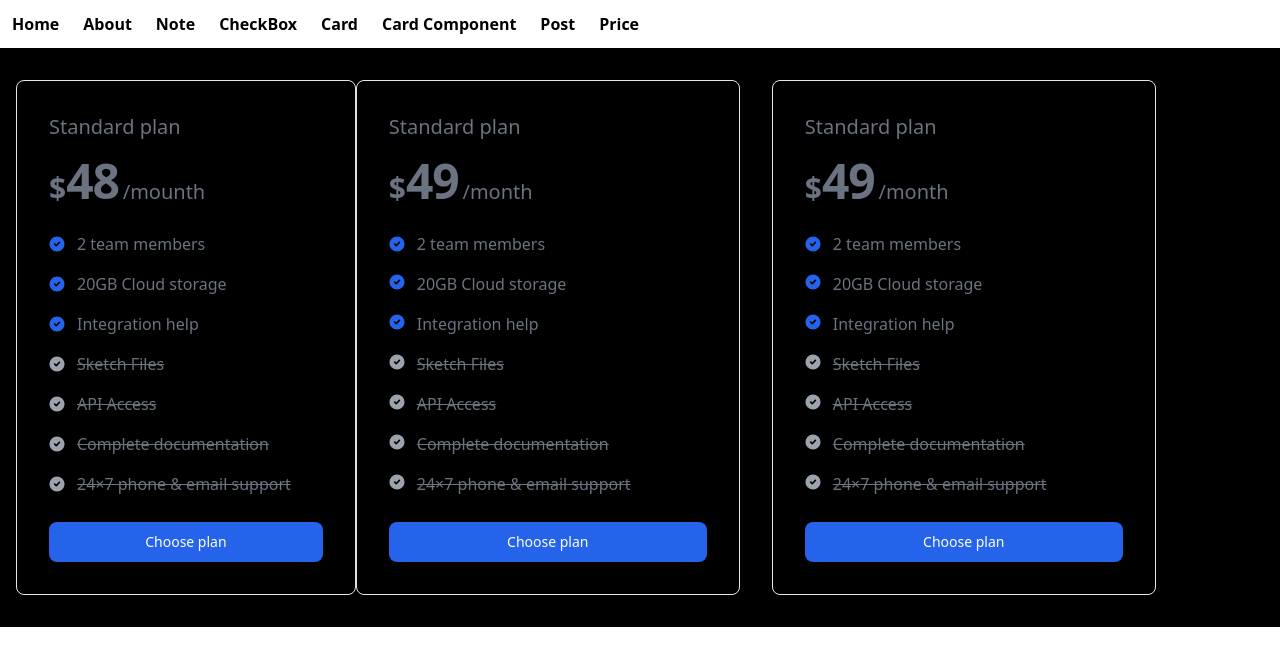
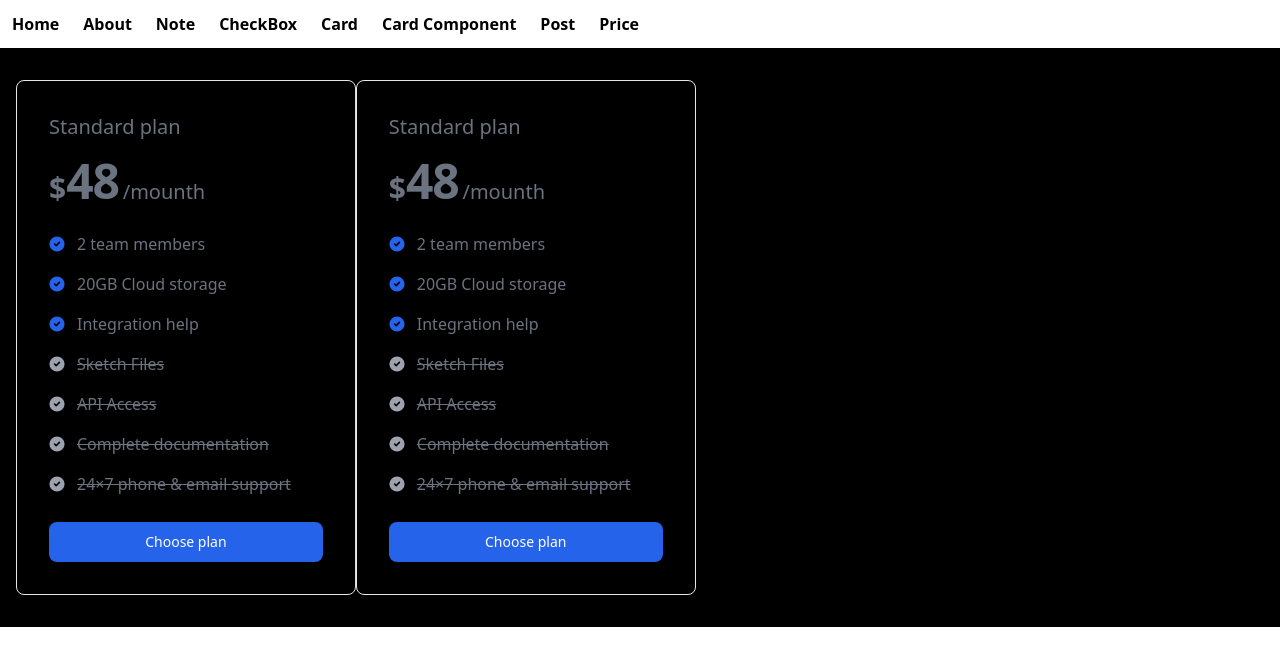
Before and after one commit to Shafikul-1/pratice-project, a Vue app: page /price in a window 1280 px wide. Shown: the top 666 px of the page. Built offline with nearby package versions, Linux system fonts and the light colour scheme.

Commit message:
pricing list complete

```diff
--- a/src/components/Price.vue
+++ b/src/components/Price.vue
@@ -1,43 +1,7 @@
 <script setup>
-const pricing = [
-    {
-        plan: 'Standard plan',
-        marker: '$',
-        price: '48',
-        day: 'mounth',
-        buttonText: 'Choose plan',
-        planDetails: [
-            {
-                applicable: '<svg class="flex-shrink-0 w-4 h-4 text-blue-600 dark:text-blue-500" aria-hidden="true" xmlns="http://www.w3.org/2000/svg" fill="currentColor" viewBox="0 0 20 20"> <path d="M10 .5a9.5 9.5 0 1 0 9.5 9.5A9.51 9.51 0 0 0 10 .5Zm3.707 8.207-4 4a1 1 0 0 1-1.414 0l-2-2a1 1 0 0 1 1.414-1.414L9 10.586l3.293-3.293a1 1 0 0 1 1.414 1.414Z"/> </svg>',
-                applicableDetails: '2 team members'
-            },
-            {
-                applicable: '<svg class="flex-shrink-0 w-4 h-4 text-blue-600 dark:text-blue-500" aria-hidden="true" xmlns="http://www.w3.org/2000/svg" fill="currentColor" viewBox="0 0 20 20"> <path d="M10 .5a9.5 9.5 0 1 0 9.5 9.5A9.51 9.51 0 0 0 10 .5Zm3.707 8.207-4 4a1 1 0 0 1-1.414 0l-2-2a1 1 0 0 1 1.414-1.414L9 10.586l3.293-3.293a1 1 0 0 1 1.414 1.414Z"/> </svg>',
-                applicableDetails: '20GB Cloud storage'
-            },
-            {
-                applicable: '<svg class="flex-shrink-0 w-4 h-4 text-blue-600 dark:text-blue-500" aria-hidden="true" xmlns="http://www.w3.org/2000/svg" fill="currentColor" viewBox="0 0 20 20"> <path d="M10 .5a9.5 9.5 0 1 0 9.5 9.5A9.51 9.51 0 0 0 10 .5Zm3.707 8.207-4 4a1 1 0 0 1-1.414 0l-2-2a1 1 0 0 1 1.414-1.414L9 10.586l3.293-3.293a1 1 0 0 1 1.414 1.414Z"/> </svg>',
-                applicableDetails: 'Integration help'
-            },
-            {
-                applicable: '<svg class="flex-shrink-0 w-4 h-4 text-gray-400 dark:text-gray-500" aria-hidden="true" xmlns="http://www.w3.org/2000/svg" fill="currentColor" viewBox="0 0 20 20"> <path d="M10 .5a9.5 9.5 0 1 0 9.5 9.5A9.51 9.51 0 0 0 10 .5Zm3.707 8.207-4 4a1 1 0 0 1-1.414 0l-2-2a1 1 0 0 1 1.414-1.414L9 10.586l3.293-3.293a1 1 0 0 1 1.414 1.414Z"/> </svg>',
-                applicableDetails: 'Sketch Files'
-            },
-            {
-                applicable: '<svg class="flex-shrink-0 w-4 h-4 text-gray-400 dark:text-gray-500" aria-hidden="true" xmlns="http://www.w3.org/2000/svg" fill="currentColor" viewBox="0 0 20 20"> <path d="M10 .5a9.5 9.5 0 1 0 9.5 9.5A9.51 9.51 0 0 0 10 .5Zm3.707 8.207-4 4a1 1 0 0 1-1.414 0l-2-2a1 1 0 0 1 1.414-1.414L9 10.586l3.293-3.293a1 1 0 0 1 1.414 1.414Z"/> </svg>',
-                applicableDetails: 'API Access'
-            },
-            {
-                applicable: '<svg class="flex-shrink-0 w-4 h-4 text-gray-400 dark:text-gray-500" aria-hidden="true" xmlns="http://www.w3.org/2000/svg" fill="currentColor" viewBox="0 0 20 20"> <path d="M10 .5a9.5 9.5 0 1 0 9.5 9.5A9.51 9.51 0 0 0 10 .5Zm3.707 8.207-4 4a1 1 0 0 1-1.414 0l-2-2a1 1 0 0 1 1.414-1.414L9 10.586l3.293-3.293a1 1 0 0 1 1.414 1.414Z"/> </svg>',
-                applicableDetails: 'Complete documentation'
-            },
-            {
-                applicable: '<svg class="flex-shrink-0 w-4 h-4 text-gray-400 dark:text-gray-500" aria-hidden="true" xmlns="http://www.w3.org/2000/svg" fill="currentColor" viewBox="0 0 20 20"> <path d="M10 .5a9.5 9.5 0 1 0 9.5 9.5A9.51 9.51 0 0 0 10 .5Zm3.707 8.207-4 4a1 1 0 0 1-1.414 0l-2-2a1 1 0 0 1 1.414-1.414L9 10.586l3.293-3.293a1 1 0 0 1 1.414 1.414Z"/> </svg>',
-                applicableDetails: '24×7 phone & email support'
-            }
-        ]
-    }
-]
+defineProps({
+    pricing: Array,
+})
 </script>
 <template>
     <div class="pricing" v-for="(price, index) in pricing" :key="index">
--- a/src/views/HomeView.vue
+++ b/src/views/HomeView.vue
@@ -6,7 +6,7 @@
 <template>
 
    <Home/>
-   <h1>Home View</h1>
+
 
 
    <noteVue/>
--- a/src/views/PricingView.vue
+++ b/src/views/PricingView.vue
@@ -1,97 +1,51 @@
     <script setup>
     import Price from '../components/Price.vue';
+
+    const pricing = [
+    {
+        plan: 'Standard plan',
+        marker: '$',
+        price: '48',
+        day: 'mounth',
+        buttonText: 'Choose plan',
+        planDetails: [
+            {
+                applicable: '<svg class="flex-shrink-0 w-4 h-4 text-blue-600 dark:text-blue-500" aria-hidden="true" xmlns="http://www.w3.org/2000/svg" fill="currentColor" viewBox="0 0 20 20"> <path d="M10 .5a9.5 9.5 0 1 0 9.5 9.5A9.51 9.51 0 0 0 10 .5Zm3.707 8.207-4 4a1 1 0 0 1-1.414 0l-2-2a1 1 0 0 1 1.414-1.414L9 10.586l3.293-3.293a1 1 0 0 1 1.414 1.414Z"/> </svg>',
+                applicableDetails: '2 team members'
+            },
+            {
+                applicable: '<svg class="flex-shrink-0 w-4 h-4 text-blue-600 dark:text-blue-500" aria-hidden="true" xmlns="http://www.w3.org/2000/svg" fill="currentColor" viewBox="0 0 20 20"> <path d="M10 .5a9.5 9.5 0 1 0 9.5 9.5A9.51 9.51 0 0 0 10 .5Zm3.707 8.207-4 4a1 1 0 0 1-1.414 0l-2-2a1 1 0 0 1 1.414-1.414L9 10.586l3.293-3.293a1 1 0 0 1 1.414 1.414Z"/> </svg>',
+                applicableDetails: '20GB Cloud storage'
+            },
+            {
+                applicable: '<svg class="flex-shrink-0 w-4 h-4 text-blue-600 dark:text-blue-500" aria-hidden="true" xmlns="http://www.w3.org/2000/svg" fill="currentColor" viewBox="0 0 20 20"> <path d="M10 .5a9.5 9.5 0 1 0 9.5 9.5A9.51 9.51 0 0 0 10 .5Zm3.707 8.207-4 4a1 1 0 0 1-1.414 0l-2-2a1 1 0 0 1 1.414-1.414L9 10.586l3.293-3.293a1 1 0 0 1 1.414 1.414Z"/> </svg>',
+                applicableDetails: 'Integration help'
+            },
+            {
+                applicable: '<svg class="flex-shrink-0 w-4 h-4 text-gray-400 dark:text-gray-500" aria-hidden="true" xmlns="http://www.w3.org/2000/svg" fill="currentColor" viewBox="0 0 20 20"> <path d="M10 .5a9.5 9.5 0 1 0 9.5 9.5A9.51 9.51 0 0 0 10 .5Zm3.707 8.207-4 4a1 1 0 0 1-1.414 0l-2-2a1 1 0 0 1 1.414-1.414L9 10.586l3.293-3.293a1 1 0 0 1 1.414 1.414Z"/> </svg>',
+                applicableDetails: 'Sketch Files'
+            },
+            {
+                applicable: '<svg class="flex-shrink-0 w-4 h-4 text-gray-400 dark:text-gray-500" aria-hidden="true" xmlns="http://www.w3.org/2000/svg" fill="currentColor" viewBox="0 0 20 20"> <path d="M10 .5a9.5 9.5 0 1 0 9.5 9.5A9.51 9.51 0 0 0 10 .5Zm3.707 8.207-4 4a1 1 0 0 1-1.414 0l-2-2a1 1 0 0 1 1.414-1.414L9 10.586l3.293-3.293a1 1 0 0 1 1.414 1.414Z"/> </svg>',
+                applicableDetails: 'API Access'
+            },
+            {
+                applicable: '<svg class="flex-shrink-0 w-4 h-4 text-gray-400 dark:text-gray-500" aria-hidden="true" xmlns="http://www.w3.org/2000/svg" fill="currentColor" viewBox="0 0 20 20"> <path d="M10 .5a9.5 9.5 0 1 0 9.5 9.5A9.51 9.51 0 0 0 10 .5Zm3.707 8.207-4 4a1 1 0 0 1-1.414 0l-2-2a1 1 0 0 1 1.414-1.414L9 10.586l3.293-3.293a1 1 0 0 1 1.414 1.414Z"/> </svg>',
+                applicableDetails: 'Complete documentation'
+            },
+            {
+                applicable: '<svg class="flex-shrink-0 w-4 h-4 text-gray-400 dark:text-gray-500" aria-hidden="true" xmlns="http://www.w3.org/2000/svg" fill="currentColor" viewBox="0 0 20 20"> <path d="M10 .5a9.5 9.5 0 1 0 9.5 9.5A9.51 9.51 0 0 0 10 .5Zm3.707 8.207-4 4a1 1 0 0 1-1.414 0l-2-2a1 1 0 0 1 1.414-1.414L9 10.586l3.293-3.293a1 1 0 0 1 1.414 1.414Z"/> </svg>',
+                applicableDetails: '24×7 phone & email support'
+            }
+        ]
+    }
+]
     </script>
 <template>
 
 <div class="flex bg-black py-8">
-    <Price/>
-
-<!-- Second Pricing -->
-<div class="w-full max-w-sm p-4 mx-4 text-white border border-gray-200 rounded-lg shadow sm:p-8 dark:bg-gray-800 dark:border-gray-700">
-        <h5 class="mb-4 text-xl font-medium text-gray-500 dark:text-gray-400">Standard plan</h5>
-        <div class="flex items-baseline text-gray-900 dark:text-white">
-            <span class="text-gray-500 dark:text-gray-400  text-3xl font-semibold">$</span>
-            <span class="text-5xl font-extrabold tracking-tight  dark:text-gray-400 text-gray-500">49</span>
-            <span class="ml-1 text-xl font-normal text-gray-500 dark:text-gray-400">/month</span>
-        </div>
-        <ul role="list" class="space-y-5 my-7">
-            <li class="flex space-x-3 items-center">
-                <svg class="flex-shrink-0 w-4 h-4 text-blue-600 dark:text-blue-500" aria-hidden="true" xmlns="http://www.w3.org/2000/svg" fill="currentColor" viewBox="0 0 20 20"> <path d="M10 .5a9.5 9.5 0 1 0 9.5 9.5A9.51 9.51 0 0 0 10 .5Zm3.707 8.207-4 4a1 1 0 0 1-1.414 0l-2-2a1 1 0 0 1 1.414-1.414L9 10.586l3.293-3.293a1 1 0 0 1 1.414 1.414Z"/> </svg>
-                <span class="text-base font-normal leading-tight text-gray-500 dark:text-gray-400">2 team members</span>
-            </li>
-            <li class="flex space-x-3">
-                <svg class="flex-shrink-0 w-4 h-4 text-blue-600 dark:text-blue-500" aria-hidden="true" xmlns="http://www.w3.org/2000/svg" fill="currentColor" viewBox="0 0 20 20"> <path d="M10 .5a9.5 9.5 0 1 0 9.5 9.5A9.51 9.51 0 0 0 10 .5Zm3.707 8.207-4 4a1 1 0 0 1-1.414 0l-2-2a1 1 0 0 1 1.414-1.414L9 10.586l3.293-3.293a1 1 0 0 1 1.414 1.414Z"/> </svg>
-                <span class="text-base font-normal leading-tight text-gray-500 dark:text-gray-400">20GB Cloud storage</span>
-            </li>
-            <li class="flex space-x-3">
-                <svg class="flex-shrink-0 w-4 h-4 text-blue-600 dark:text-blue-500" aria-hidden="true" xmlns="http://www.w3.org/2000/svg" fill="currentColor" viewBox="0 0 20 20"> <path d="M10 .5a9.5 9.5 0 1 0 9.5 9.5A9.51 9.51 0 0 0 10 .5Zm3.707 8.207-4 4a1 1 0 0 1-1.414 0l-2-2a1 1 0 0 1 1.414-1.414L9 10.586l3.293-3.293a1 1 0 0 1 1.414 1.414Z"/> </svg>
-                <span class="text-base font-normal leading-tight text-gray-500 dark:text-gray-400">Integration help</span>
-            </li>
-            <li class="flex space-x-3 line-through decoration-gray-500">
-                <svg class="flex-shrink-0 w-4 h-4 text-gray-400 dark:text-gray-500" aria-hidden="true" xmlns="http://www.w3.org/2000/svg" fill="currentColor" viewBox="0 0 20 20"> <path d="M10 .5a9.5 9.5 0 1 0 9.5 9.5A9.51 9.51 0 0 0 10 .5Zm3.707 8.207-4 4a1 1 0 0 1-1.414 0l-2-2a1 1 0 0 1 1.414-1.414L9 10.586l3.293-3.293a1 1 0 0 1 1.414 1.414Z"/> </svg>
-                <span class="text-base font-normal leading-tight text-gray-500">Sketch Files</span>
-            </li>
-            <li class="flex space-x-3 line-through decoration-gray-500">
-                <svg class="flex-shrink-0 w-4 h-4 text-gray-400 dark:text-gray-500" aria-hidden="true" xmlns="http://www.w3.org/2000/svg" fill="currentColor" viewBox="0 0 20 20">
-                    <path d="M10 .5a9.5 9.5 0 1 0 9.5 9.5A9.51 9.51 0 0 0 10 .5Zm3.707 8.207-4 4a1 1 0 0 1-1.414 0l-2-2a1 1 0 0 1 1.414-1.414L9 10.586l3.293-3.293a1 1 0 0 1 1.414 1.414Z"/>
-                </svg>
-                <span class="text-base font-normal leading-tight text-gray-500">API Access</span>
-            </li>
-            <li class="flex space-x-3 line-through decoration-gray-500">
-                <svg class="flex-shrink-0 w-4 h-4 text-gray-400 dark:text-gray-500" aria-hidden="true" xmlns="http://www.w3.org/2000/svg" fill="currentColor" viewBox="0 0 20 20"> <path d="M10 .5a9.5 9.5 0 1 0 9.5 9.5A9.51 9.51 0 0 0 10 .5Zm3.707 8.207-4 4a1 1 0 0 1-1.414 0l-2-2a1 1 0 0 1 1.414-1.414L9 10.586l3.293-3.293a1 1 0 0 1 1.414 1.414Z"/> </svg>
-                <span class="text-base font-normal leading-tight text-gray-500">Complete documentation</span>
-            </li>
-            <li class="flex space-x-3 line-through decoration-gray-500">
-                <svg class="flex-shrink-0 w-4 h-4 text-gray-400 dark:text-gray-500" aria-hidden="true" xmlns="http://www.w3.org/2000/svg" fill="currentColor" viewBox="0 0 20 20"> <path d="M10 .5a9.5 9.5 0 1 0 9.5 9.5A9.51 9.51 0 0 0 10 .5Zm3.707 8.207-4 4a1 1 0 0 1-1.414 0l-2-2a1 1 0 0 1 1.414-1.414L9 10.586l3.293-3.293a1 1 0 0 1 1.414 1.414Z"/> </svg>
-                <span class="text-base font-normal leading-tight text-gray-500">24×7 phone & email support</span>
-            </li>
-        </ul>
-        <button type="button" class="text-white bg-blue-600 hover:bg-blue-700 focus:ring-4 focus:outline-none focus:ring-blue-200 dark:focus:ring-blue-900 font-medium rounded-lg text-sm px-5 py-2.5 inline-flex justify-center w-full text-center">Choose plan</button>
-    </div>
-
-    <!-- Thred Priceing -->
-
-    <div class="w-full max-w-sm p-4 mx-4 text-white border border-gray-200 rounded-lg shadow sm:p-8 dark:bg-gray-800 dark:border-gray-700">
-        <h5 class="mb-4 text-xl font-medium text-gray-500 dark:text-gray-400">Standard plan</h5>
-        <div class="flex items-baseline text-gray-900 dark:text-white">
-            <span class="text-gray-500 dark:text-gray-400  text-3xl font-semibold">$</span>
-            <span class="text-5xl font-extrabold tracking-tight  dark:text-gray-400 text-gray-500">49</span>
-            <span class="ml-1 text-xl font-normal text-gray-500 dark:text-gray-400">/month</span>
-        </div>
-        <ul role="list" class="space-y-5 my-7">
-            <li class="flex space-x-3 items-center">
-                <svg class="flex-shrink-0 w-4 h-4 text-blue-600 dark:text-blue-500" aria-hidden="true" xmlns="http://www.w3.org/2000/svg" fill="currentColor" viewBox="0 0 20 20"> <path d="M10 .5a9.5 9.5 0 1 0 9.5 9.5A9.51 9.51 0 0 0 10 .5Zm3.707 8.207-4 4a1 1 0 0 1-1.414 0l-2-2a1 1 0 0 1 1.414-1.414L9 10.586l3.293-3.293a1 1 0 0 1 1.414 1.414Z"/> </svg>
-                <span class="text-base font-normal leading-tight text-gray-500 dark:text-gray-400">2 team members</span>
-            </li>
-            <li class="flex space-x-3">
-                <svg class="flex-shrink-0 w-4 h-4 text-blue-600 dark:text-blue-500" aria-hidden="true" xmlns="http://www.w3.org/2000/svg" fill="currentColor" viewBox="0 0 20 20"> <path d="M10 .5a9.5 9.5 0 1 0 9.5 9.5A9.51 9.51 0 0 0 10 .5Zm3.707 8.207-4 4a1 1 0 0 1-1.414 0l-2-2a1 1 0 0 1 1.414-1.414L9 10.586l3.293-3.293a1 1 0 0 1 1.414 1.414Z"/> </svg>
-                <span class="text-base font-normal leading-tight text-gray-500 dark:text-gray-400">20GB Cloud storage</span>
-            </li>
-            <li class="flex space-x-3">
-                <svg class="flex-shrink-0 w-4 h-4 text-blue-600 dark:text-blue-500" aria-hidden="true" xmlns="http://www.w3.org/2000/svg" fill="currentColor" viewBox="0 0 20 20"> <path d="M10 .5a9.5 9.5 0 1 0 9.5 9.5A9.51 9.51 0 0 0 10 .5Zm3.707 8.207-4 4a1 1 0 0 1-1.414 0l-2-2a1 1 0 0 1 1.414-1.414L9 10.586l3.293-3.293a1 1 0 0 1 1.414 1.414Z"/> </svg>
-                <span class="text-base font-normal leading-tight text-gray-500 dark:text-gray-400">Integration help</span>
-            </li>
-            <li class="flex space-x-3 line-through decoration-gray-500">
-                <svg class="flex-shrink-0 w-4 h-4 text-gray-400 dark:text-gray-500" aria-hidden="true" xmlns="http://www.w3.org/2000/svg" fill="currentColor" viewBox="0 0 20 20"> <path d="M10 .5a9.5 9.5 0 1 0 9.5 9.5A9.51 9.51 0 0 0 10 .5Zm3.707 8.207-4 4a1 1 0 0 1-1.414 0l-2-2a1 1 0 0 1 1.414-1.414L9 10.586l3.293-3.293a1 1 0 0 1 1.414 1.414Z"/> </svg>
-                <span class="text-base font-normal leading-tight text-gray-500">Sketch Files</span>
-            </li>
-            <li class="flex space-x-3 line-through decoration-gray-500">
-                <svg class="flex-shrink-0 w-4 h-4 text-gray-400 dark:text-gray-500" aria-hidden="true" xmlns="http://www.w3.org/2000/svg" fill="currentColor" viewBox="0 0 20 20">
-                    <path d="M10 .5a9.5 9.5 0 1 0 9.5 9.5A9.51 9.51 0 0 0 10 .5Zm3.707 8.207-4 4a1 1 0 0 1-1.414 0l-2-2a1 1 0 0 1 1.414-1.414L9 10.586l3.293-3.293a1 1 0 0 1 1.414 1.414Z"/>
-                </svg>
-                <span class="text-base font-normal leading-tight text-gray-500">API Access</span>
-            </li>
-            <li class="flex space-x-3 line-through decoration-gray-500">
-                <svg class="flex-shrink-0 w-4 h-4 text-gray-400 dark:text-gray-500" aria-hidden="true" xmlns="http://www.w3.org/2000/svg" fill="currentColor" viewBox="0 0 20 20"> <path d="M10 .5a9.5 9.5 0 1 0 9.5 9.5A9.51 9.51 0 0 0 10 .5Zm3.707 8.207-4 4a1 1 0 0 1-1.414 0l-2-2a1 1 0 0 1 1.414-1.414L9 10.586l3.293-3.293a1 1 0 0 1 1.414 1.414Z"/> </svg>
-                <span class="text-base font-normal leading-tight text-gray-500">Complete documentation</span>
-            </li>
-            <li class="flex space-x-3 line-through decoration-gray-500">
-                <svg class="flex-shrink-0 w-4 h-4 text-gray-400 dark:text-gray-500" aria-hidden="true" xmlns="http://www.w3.org/2000/svg" fill="currentColor" viewBox="0 0 20 20"> <path d="M10 .5a9.5 9.5 0 1 0 9.5 9.5A9.51 9.51 0 0 0 10 .5Zm3.707 8.207-4 4a1 1 0 0 1-1.414 0l-2-2a1 1 0 0 1 1.414-1.414L9 10.586l3.293-3.293a1 1 0 0 1 1.414 1.414Z"/> </svg>
-                <span class="text-base font-normal leading-tight text-gray-500">24×7 phone & email support</span>
-            </li>
-        </ul>
-        <button type="button" class="text-white bg-blue-600 hover:bg-blue-700 focus:ring-4 focus:outline-none focus:ring-blue-200 dark:focus:ring-blue-900 font-medium rounded-lg text-sm px-5 py-2.5 inline-flex justify-center w-full text-center">Choose plan</button>
-    </div>
+    <Price :pricing="pricing"/>
+    <Price :pricing="pricing"/>
 </div>
 
 </template>
```
